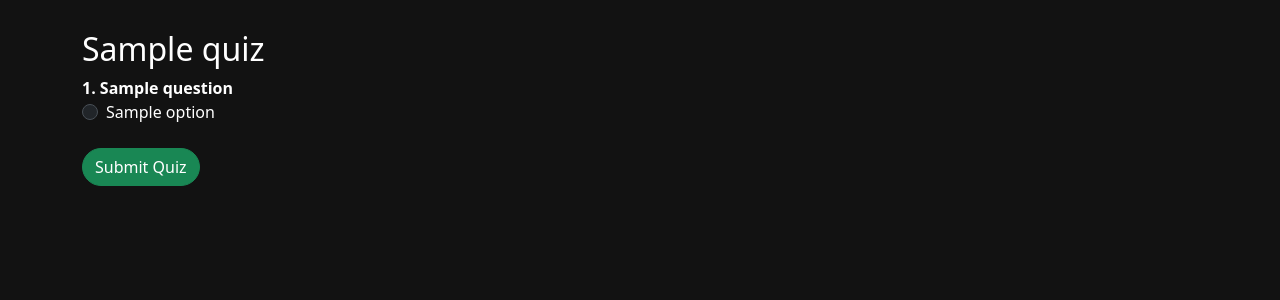
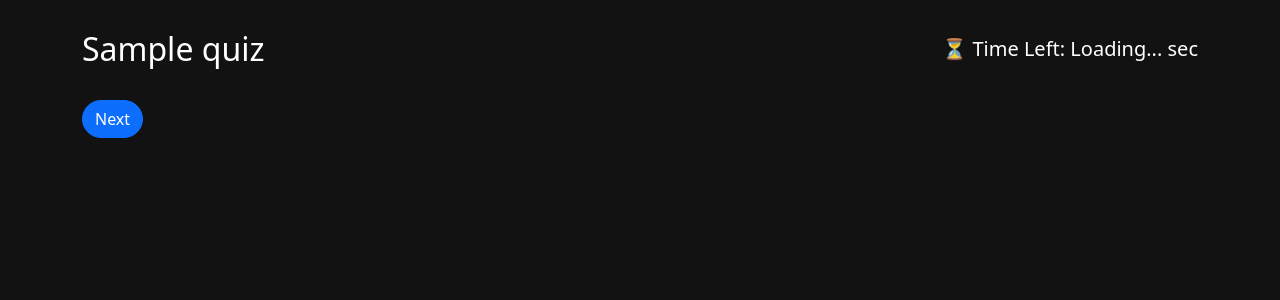
Before and after one commit to Bhargav-Shivbhakta/Quiz-Webpage, a Flask app: template MindMaze/templates/attempt_quiz.html in a window 1280 px wide. Shown: the part 58-358 px from the top of the page. Run offline with Flask 3, Linux system fonts and the light colour scheme; the template is opened without the code that fills it: most values are stand-ins (such as "Sample title", 1, 10 or a date in 2020).

Commit message:
Update attempt_quiz.html

```diff
--- a/MindMaze/templates/attempt_quiz.html
+++ b/MindMaze/templates/attempt_quiz.html
@@ -1,18 +1,70 @@
 {% extends 'base.html' %}
 {% block content %}
-<h2>{{ quiz.quiz_name }}</h2>
-<form method="POST">
-    {% for q in quiz.questions %}
-    <div class="mb-4">
-        <strong>{{ loop.index }}. {{ q.question }}</strong><br>
-        {% for option in q.options %}
+
+<div class="d-flex justify-content-between align-items-center mb-4">
+    <h2>{{ quiz.quiz_name }}</h2>
+    <h5>⏳ Time Left: <span id="timer">Loading...</span> sec</h5>
+</div>
+
+<form id="quiz-form" method="POST">
+    <div id="question-area">
+        <!-- Questions will be injected dynamically -->
+    </div>
+    <div class="mt-4 d-flex justify-content-between">
+        <button type="button" class="btn btn-primary" id="next-btn" onclick="nextQuestion()">Next</button>
+        <button type="submit" class="btn btn-success d-none" id="submit-btn">Submit Quiz</button>
+    </div>
+</form>
+
+<script>
+// Quiz data passed from Flask to JS
+const quizData = {{ quiz.questions|tojson }};
+let currentQuestion = 0;
+let timer;
+let timeLeft;
+
+// Render first question
+renderQuestion();
+
+// Function to render a question
+function renderQuestion() {
+    clearInterval(timer);
+    const q = quizData[currentQuestion];
+    timeLeft = q.time_limit || 30;  // Default 30s if not specified
+
+    const html = `
+        <h4>${currentQuestion + 1}. ${q.question}</h4>
+        ${q.options.map((opt, idx) => `
             <div class="form-check">
-                <input class="form-check-input" type="radio" name="question_{{ loop.index0 }}" value="{{ loop.index }}">
-                <label class="form-check-label">{{ option }}</label>
+                <input class="form-check-input" type="radio" name="question_${currentQuestion}" value="${idx}">
+                <label class="form-check-label">${opt}</label>
             </div>
-        {% endfor %}
-    </div>
-    {% endfor %}
-    <button type="submit" class="btn btn-success">Submit Quiz</button>
-</form>
+        `).join('')}
+    `;
+    document.getElementById('question-area').innerHTML = html;
+    document.getElementById('timer').innerText = timeLeft;
+
+    timer = setInterval(() => {
+        timeLeft--;
+        document.getElementById('timer').innerText = timeLeft;
+        if (timeLeft <= 0) {
+            nextQuestion(); // Auto-move to next if time ends
+        }
+    }, 1000);
+}
+
+// Function to move to next question
+function nextQuestion() {
+    clearInterval(timer);
+    currentQuestion++;
+    if (currentQuestion >= quizData.length) {
+        document.getElementById('next-btn').classList.add('d-none');
+        document.getElementById('submit-btn').classList.remove('d-none');
+        document.getElementById('timer').innerText = "Completed";
+    } else {
+        renderQuestion();
+    }
+}
+</script>
+
 {% endblock %}
```
